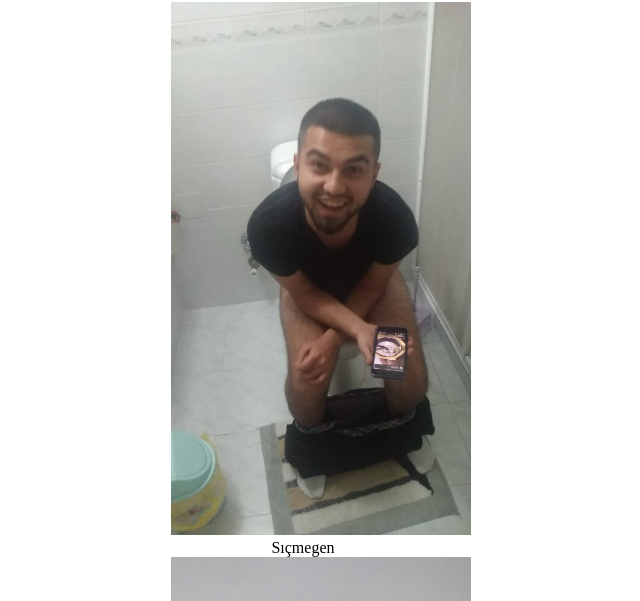
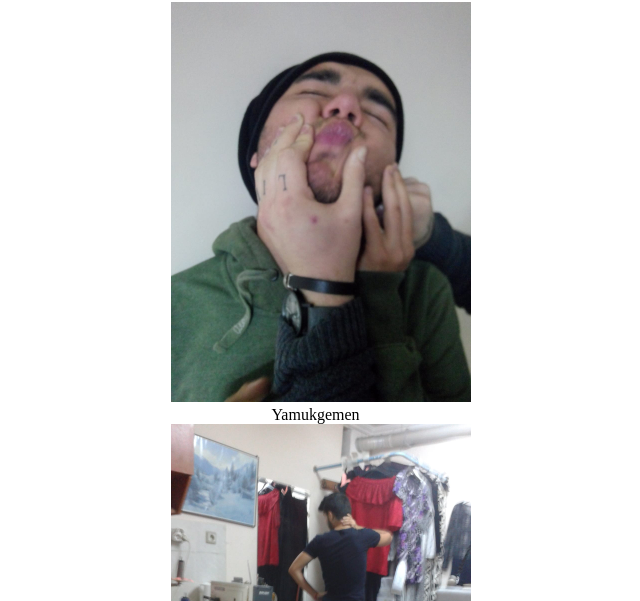
Before and after one commit to acanyaman/acanyaman.github.io, a plain HTML site: page index.html in a window 1280 px wide. Shown: the part 199-800 px from the top of the page, without its empty margins (279-919 px from the left). Drawn offline with Linux system fonts and the light colour scheme.

Commit message:
ege resim silinmiş

```diff
--- a/index.html
+++ b/index.html
@@ -18,7 +18,6 @@
         <h1 class="egemen">GEMEN TÜRLERİ SAYFASINA HOŞ GELDİNİZ!</h1>
         <h2 class="egemen">Gemen Türleri</h2>
         <div>
-            <div class="egemen2"><img src="egemen.jpeg" alt="egemen" width="300"> <label class="ege" for="egemen">Sıçmegen</label></div>
            <div class="egemen2"><img src="egemen1.jpeg" alt="egemen1" width="300"><label class="ege" for="egemen">Yamukgemen</label></div>
            <div class="egemen2"><img src="egemen2.jpeg" alt="egemen2" width="300"> <label class="ege" for="egemen">Götgemen</label></div>
            <div class="egemen2"><img src="egemen3.jpeg" alt="egemen3" width="300"><label class="ege" for="egemen">Kekomen</label></div>
```
Also changed, not shown: egemen.jpeg (deleted).
